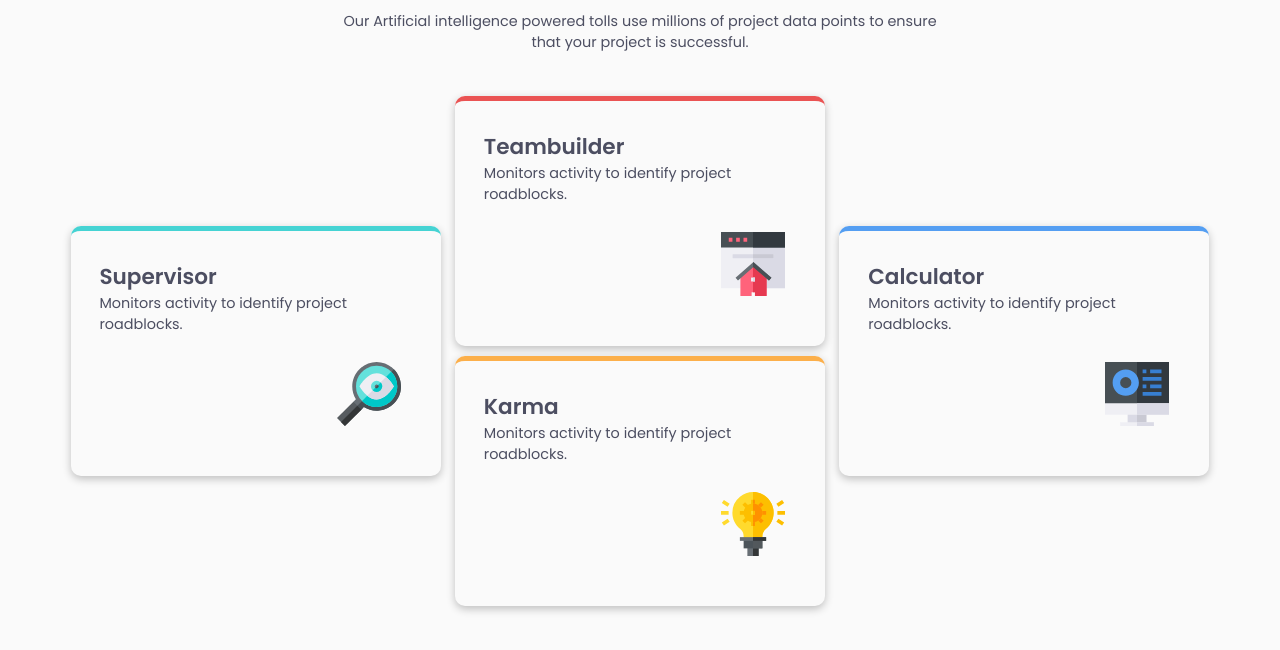
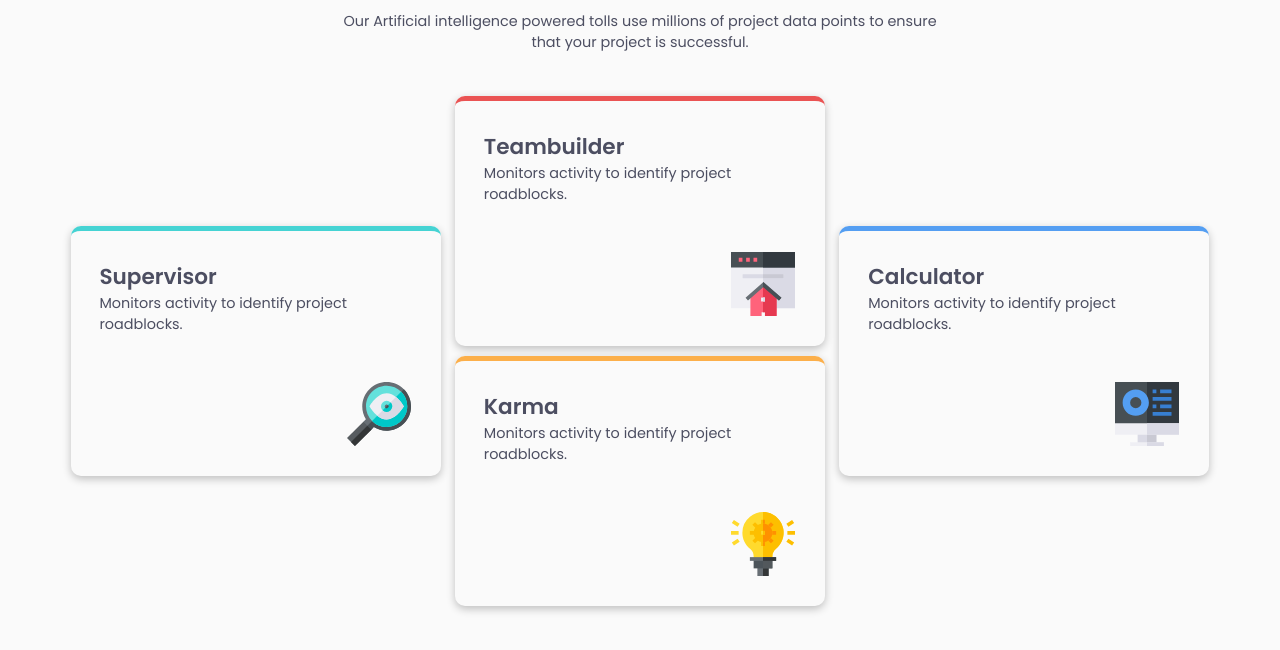
Before and after one commit to ElaJabi/four-card-future-section-master, a plain HTML site: page index.html in a window 1280 px wide. Shown: the part 142-792 px from the top of the page. Drawn offline with Linux system fonts and the light colour scheme.

Commit message:
Update style.css

```diff
--- a/style.css
+++ b/style.css
@@ -84,8 +84,8 @@ body {
 
 .container .box-cards .card img {
     position: absolute;
-    right: 40px;
-    bottom: 50px;
+    right: 30px;
+    bottom: 30px;
 }
 
 .container .box-cards .card h2 {
@@ -150,8 +150,6 @@ body {
         height: 200px;
     }
 
-
-
     .container .box-cards {
         display: flex;
         flex-direction: column;
```
